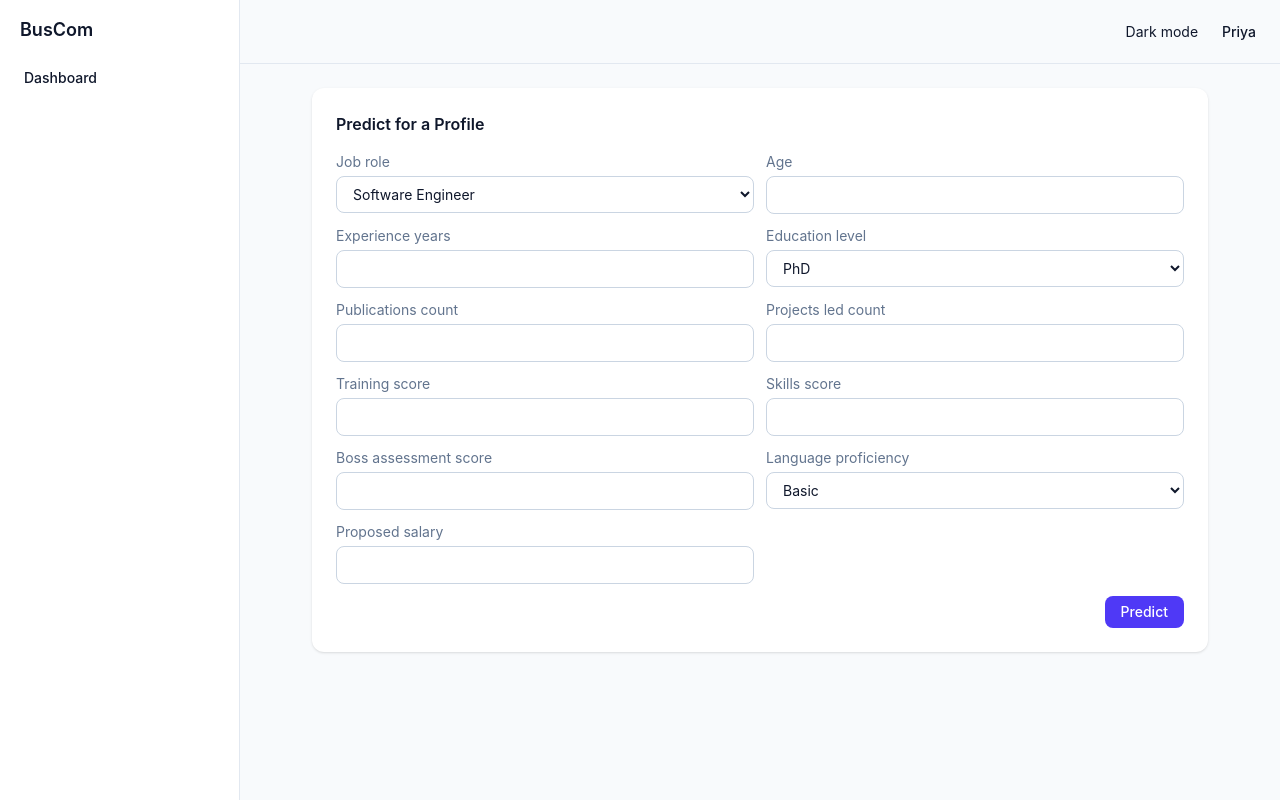
After one commit to rakib4123/Employee-Compensation-Satisfaction, a Django app: page /compensation/predict/ in a window 1280 px wide. The commit adds this page. Run offline with Django 5.2, Linux system fonts and the light colour scheme; a user stored in the database is signed in; some libraries are stand-ins or nearby versions.

Commit message:
feat: build predict-for-a-profile screen
A what-if form (not persisted) that runs the same trained pipelines
used by the audit dashboard against a hand-entered candidate profile,
optionally showing satisfaction risk when a proposed salary is given.

Co-Authored-By: Claude Sonnet 5 <noreply@anthropic.com>

```diff
--- a/compensation/data.py
+++ b/compensation/data.py
@@ -213,3 +213,43 @@ def get_employee_detail(employee_id):
         "regression_top_factors": regression_factors,
         "classification_top_factors": classification_factors,
     }
+
+
+def predict_profile(profile):
+    job_role = profile["job_role"]
+    department, market_min, market_max = next(
+        (dept, mn, mx) for role, dept, mn, mx in JOB_ROLES if role == job_role
+    )
+    row = {**profile, "department": department}
+    row_df = pd.DataFrame([row])
+
+    regression_pipeline, classification_pipeline = _get_pipelines()
+    predicted_salary = round(float(_predict_salary(regression_pipeline, row_df)[0]))
+    regression_factors = top_factors(regression_pipeline, row_df[CATEGORICAL_FEATURES + NUMERIC_FEATURES])
+
+    result = {
+        "job_role": job_role,
+        "department": department,
+        "market_min_salary": market_min,
+        "market_max_salary": market_max,
+        "predicted_salary": predicted_salary,
+        "market_position_pct": market_position_pct(predicted_salary, market_min, market_max),
+        "scorecard": compute_scorecard(row),
+        "regression_top_factors": regression_factors,
+        "proposed_salary": profile.get("proposed_salary"),
+    }
+
+    if profile.get("proposed_salary"):
+        clf_row = row_df.copy()
+        clf_row["actual_salary"] = profile["proposed_salary"]
+        clf_row["expected_salary"] = predicted_salary
+        probability = round(float(_predict_satisfaction(classification_pipeline, clf_row)[0]), 2)
+        result["satisfaction_probability"] = probability
+        result["predicted_satisfaction"] = "Satisfied" if probability >= 0.5 else "Dissatisfied"
+        result["risk_level"] = risk_level(probability)
+        result["gap_pct"] = round((profile["proposed_salary"] - predicted_salary) / predicted_salary * 100, 1)
+        result["classification_top_factors"] = top_factors(
+            classification_pipeline, clf_row[CATEGORICAL_FEATURES + NUMERIC_FEATURES + CLASSIFICATION_EXTRA_NUMERIC]
+        )
+
+    return result
--- /dev/null
+++ b/compensation/forms.py
@@ -0,0 +1,32 @@
+from django import forms
+
+from ml.generate_dataset import EDUCATION_POINTS, JOB_ROLES, LANGUAGE_LEVELS
+
+JOB_ROLE_CHOICES = [(role, role) for role, *_ in JOB_ROLES]
+EDUCATION_CHOICES = [(level, level) for level in EDUCATION_POINTS]
+LANGUAGE_CHOICES = [(level, level) for level in LANGUAGE_LEVELS]
+
+INPUT_CLASS = (
+    "w-full rounded-lg border border-slate-300 dark:border-slate-600 "
+    "bg-transparent px-3 py-2 text-sm focus:outline-none focus:ring-2 "
+    "focus:ring-indigo-500"
+)
+
+
+class PredictProfileForm(forms.Form):
+    job_role = forms.ChoiceField(choices=JOB_ROLE_CHOICES)
+    age = forms.IntegerField(min_value=18, max_value=70)
+    experience_years = forms.IntegerField(min_value=0, max_value=40)
+    education_level = forms.ChoiceField(choices=EDUCATION_CHOICES)
+    publications_count = forms.IntegerField(min_value=0, max_value=20)
+    projects_led_count = forms.IntegerField(min_value=0, max_value=20)
+    training_score = forms.IntegerField(min_value=0, max_value=10)
+    skills_score = forms.IntegerField(min_value=0, max_value=10)
+    boss_assessment_score = forms.IntegerField(min_value=0, max_value=10)
+    language_proficiency = forms.ChoiceField(choices=LANGUAGE_CHOICES)
+    proposed_salary = forms.IntegerField(min_value=0, required=False)
+
+    def __init__(self, *args, **kwargs):
+        super().__init__(*args, **kwargs)
+        for field in self.fields.values():
+            field.widget.attrs["class"] = INPUT_CLASS
--- a/compensation/templates/compensation/dashboard.html
+++ b/compensation/templates/compensation/dashboard.html
@@ -50,6 +50,10 @@
               class="rounded-lg bg-indigo-600 hover:bg-indigo-500 active:scale-[0.98] transition text-white text-sm font-medium px-4 py-1.5">
         Filter
       </button>
+      <a href="{% url 'compensation:predict_profile' %}"
+         class="ml-auto rounded-lg border border-slate-300 dark:border-slate-600 px-4 py-1.5 text-sm hover:bg-slate-100 dark:hover:bg-slate-700 transition">
+        Predict for a profile
+      </a>
     </form>
 
     {% if page_obj.paginator.count == 0 %}
--- /dev/null
+++ b/compensation/templates/compensation/predict.html
@@ -0,0 +1,32 @@
+{% extends "dashboard/base.html" %}
+{% block title %}Predict for a Profile — Compensation — BusCom{% endblock %}
+{% block content %}
+<div class="max-w-4xl mx-auto" x-data x-init="fadeInPage($el)">
+  <div class="rounded-xl bg-white dark:bg-slate-800 shadow p-6 mb-6">
+    <h1 class="font-semibold mb-4">Predict for a Profile</h1>
+    {% if form.errors %}
+    <p class="text-red-500 text-sm mb-3">Please correct the errors below.</p>
+    {% endif %}
+    <form method="post" class="grid grid-cols-1 sm:grid-cols-2 gap-3">
+      {% csrf_token %}
+      {% for field in form %}
+      <div>
+        <label class="block text-sm text-slate-500 mb-1">{{ field.label }}</label>
+        {{ field }}
+        {% if field.errors %}<p class="text-red-500 text-xs mt-1">{{ field.errors.0 }}</p>{% endif %}
+      </div>
+      {% endfor %}
+      <div class="sm:col-span-2 flex justify-end">
+        <button type="submit"
+                class="rounded-lg bg-indigo-600 hover:bg-indigo-500 active:scale-[0.98] transition text-white text-sm font-medium px-4 py-1.5">
+          Predict
+        </button>
+      </div>
+    </form>
+  </div>
+
+  {% if result %}
+  {% include "compensation/partials/prediction_cards.html" %}
+  {% endif %}
+</div>
+{% endblock %}
--- a/compensation/urls.py
+++ b/compensation/urls.py
@@ -6,5 +6,6 @@ app_name = "compensation"
 
 urlpatterns = [
     path("", views.audit_dashboard, name="audit_dashboard"),
+    path("predict/", views.predict_profile, name="predict_profile"),
     path("<int:employee_id>/", views.employee_detail, name="employee_detail"),
 ]
--- a/compensation/views.py
+++ b/compensation/views.py
@@ -6,6 +6,7 @@ from django.shortcuts import render
 from dashboard.views import _is_hr
 
 from . import data
+from .forms import PredictProfileForm
 
 SORT_FIELDS = {
     "name": lambda row: row["name"],
@@ -72,3 +73,24 @@ def employee_detail(request, employee_id):
         "card": employee,
         "salary_label": "Actual salary",
     })
+
+
+@login_required
+@user_passes_test(_is_hr, login_url="employee_self_service")
+def predict_profile(request):
+    result = None
+    if request.method == "POST":
+        form = PredictProfileForm(request.POST)
+        if form.is_valid():
+            result = data.predict_profile(form.cleaned_data)
+            if result.get("proposed_salary"):
+                result["actual_salary"] = result["proposed_salary"]
+    else:
+        form = PredictProfileForm()
+
+    return render(request, "compensation/predict.html", {
+        "form": form,
+        "result": result,
+        "card": result,
+        "salary_label": "Proposed salary",
+    })
```
Also changed, not shown: compensation/tests.py (+45 -0 lines), dashboard/static/dashboard/css/output.css.
